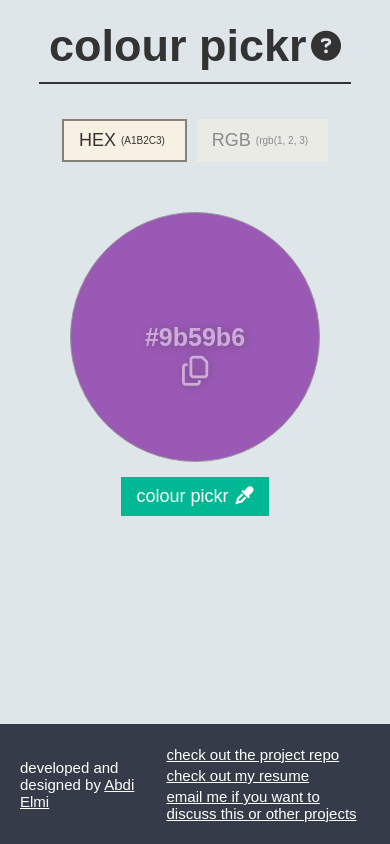
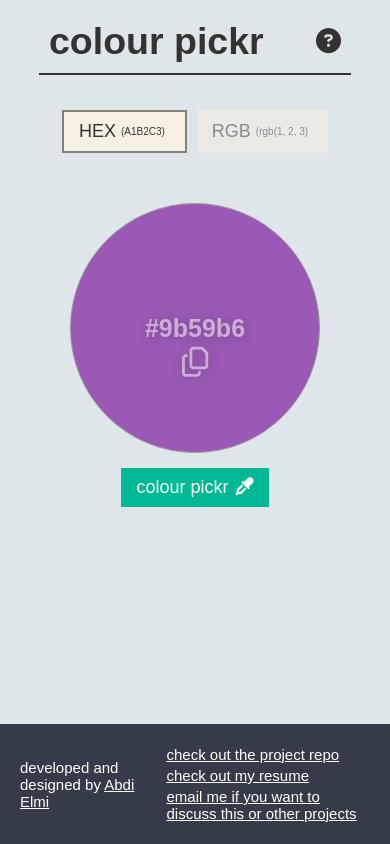
Before and after one commit to elmi-/colour-pickr, a PHP site: page / in a window 390 px wide. Run offline with PHP 8.4, Linux system fonts and the light colour scheme; some libraries are stand-ins or nearby versions.

Commit message:
added some responsive css

```diff
--- a/style.css
+++ b/style.css
@@ -32,6 +32,12 @@ nav {
   color: #333;
 }
 
+@media (min-width:320px)  {
+  nav {
+    font-size: 2.5rem;
+  }
+}
+
 section {
 	display: flex;
 	flex-direction: column;
@@ -39,7 +45,7 @@ section {
 	height: 100vh;
 	gap: 10px;
 	max-width: 800px;
-	margin: 2rem auto;
+	margin: 2rem auto 5rem auto;
 	width: 100vw;
 }
 
```
